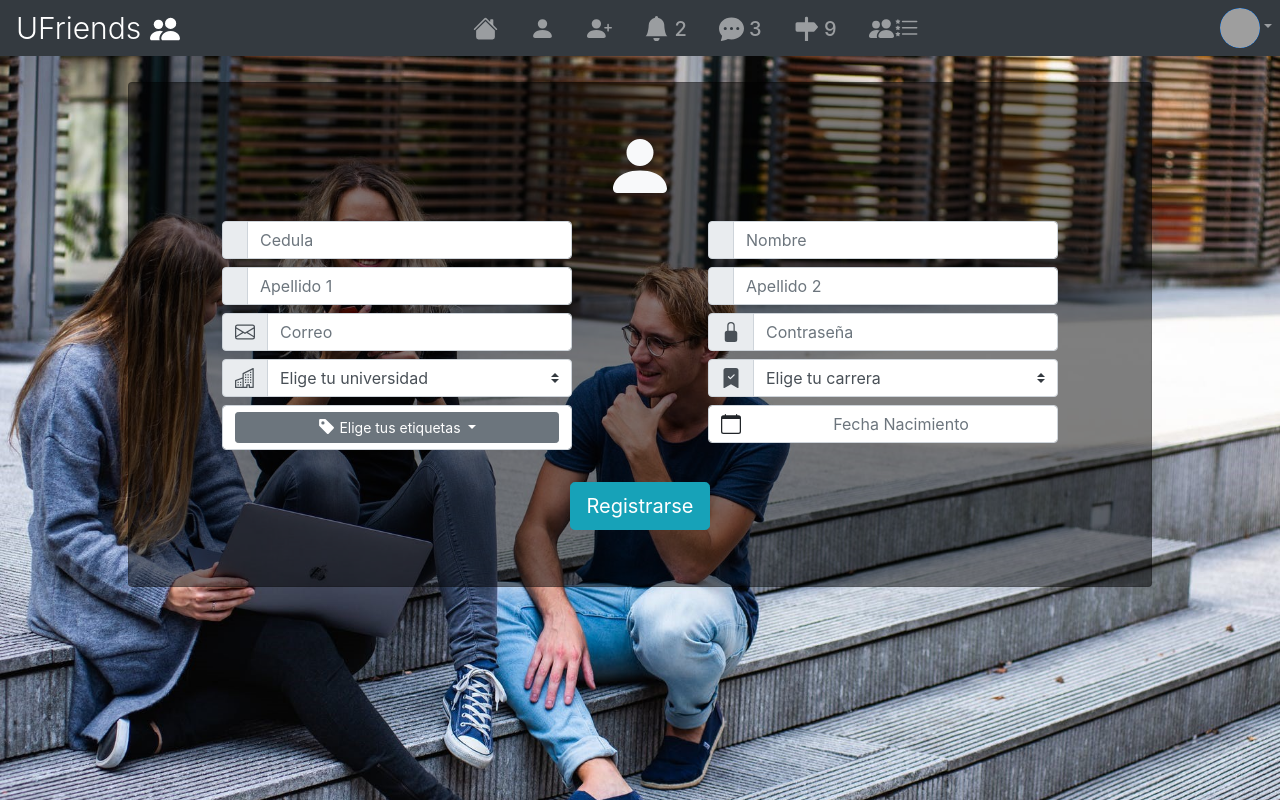
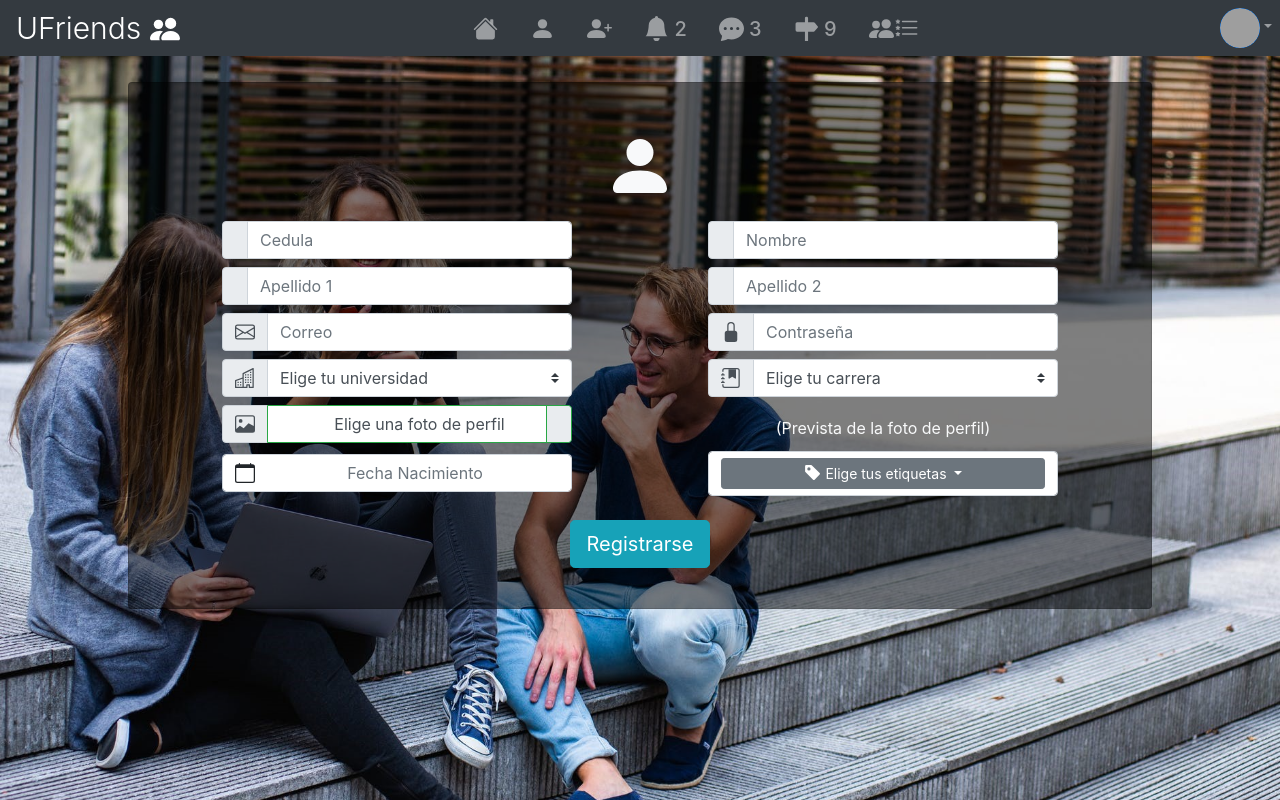
Before and after one commit to Enmeca/Globales, a Vue app in the folder src/frontend/: page /#/signup in a window 1280 px wide. Built offline with nearby package versions, Linux system fonts and the light colour scheme; grey boxes are pictures that could not be loaded.

Commit message:
update login

```diff
--- a/src/frontend/src/pages/session/Login.vue
+++ b/src/frontend/src/pages/session/Login.vue
@@ -27,7 +27,7 @@
               v-model="user.password"
             ></b-form-input>
           </b-input-group>
-          <b-button variant="info" class="m-3" href="./signup"
+          <b-button variant="info" class="m-3" href="#/signup"
             >Registrarse</b-button
           >
           <b-button variant="info" @click="login">Iniciar sesión</b-button>
@@ -48,9 +48,19 @@ export default {
     };
   },
   methods: {
-    login() {
-      //data is bind in v-model in inputs
+    async login() {
       alert(`Email: ${this.user.email}, Password: ${this.user.password}`);
+      /*const response = await fetch('api/v1/users/authenticate', {
+        method: 'POST',
+        headers: { "Content-Type": "application/json"},
+        body: JSON.stringify(this.user)
+      });
+      if(response.status == 200) {
+        this.user = response.body;
+      }else{
+        alert("Credenciales invalidos");
+      }
+      */
     },
   },
 };
--- a/src/frontend/src/pages/session/Signup.vue
+++ b/src/frontend/src/pages/session/Signup.vue
@@ -36,7 +36,7 @@
                 <b-form-input
                   type="text"
                   placeholder="Apellido 1"
-                  v-model="user.lastname_first"
+                  v-model="user.lastname_1"
                 ></b-form-input>
               </b-input-group>
             </b-col>
@@ -47,7 +47,7 @@
                 <b-form-input
                   type="text"
                   placeholder="Apellido 2"
-                  v-model="user.lastname_second"
+                  v-model="user.lastname_2"
                 ></b-form-input>
               </b-input-group>
             </b-col>
@@ -84,7 +84,7 @@
                   <b-icon-building></b-icon-building>
                 </b-input-group-prepend>
                 <b-form-select
-                  v-model="user.university"
+                  v-model="user.university_id"
                   :options="universities"
                 >
                   <template #first>
@@ -97,9 +97,9 @@
             <b-col sm="12" lg="6">
               <b-input-group class="mb-2 input">
                 <b-input-group-prepend is-text>
-                  <b-icon-bookmark-check-fill></b-icon-bookmark-check-fill>
+                  <b-icon-journal-bookmark-fill></b-icon-journal-bookmark-fill>
                 </b-input-group-prepend>
-                <b-form-select v-model="user.career" :options="careers">
+                <b-form-select v-model="user.career_id" :options="careers">
                   <template #first>
                     <option disabled value="">Elige tu carrera</option>
                   </template>
@@ -107,11 +107,57 @@
               </b-input-group>
             </b-col>
 
-            <b-col sm="12" lg="6" align-self="stretch">
+            <b-col sm="12" lg="6" align-self="center">
+              <b-input-group class="mb-2 input">
+                <b-input-group-prepend is-text>
+                  <b-icon-image></b-icon-image>
+                </b-input-group-prepend>
+                <b-form-file
+                  accept="image/*"
+                  v-model="images"
+                  :state="Boolean(images)"
+                  placeholder="Elige una foto de perfil"
+                  browse-text=" "
+                  @change="updateImage"
+                ></b-form-file>
+              </b-input-group>
+            </b-col>
+
+            <b-col
+              v-if="this.urlProfile"
+              class="mb-2"
+              sm="12"
+              lg="6"
+              align-self="center"
+            >
+              <b-img
+                id="preview-photo"
+                :src="this.urlProfile"
+                thumbnail
+                fluid
+                rounded
+                alt="Profile image"
+              ></b-img>
+            </b-col>
+            <b-col v-else sm="12" lg="6" align-self="center">
+              (Prevista de la foto de perfil)
+            </b-col>
+
+            <b-col sm="12" lg="6" class="mb-2" align-self="center">
+              <b-input-group class="mb-2 input">
+                <b-form-datepicker
+                  v-model="user.date_of_birth"
+                  locale="es"
+                  placeholder="Fecha Nacimiento"
+                ></b-form-datepicker>
+              </b-input-group>
+            </b-col>
+
+            <b-col sm="12" lg="6" align-self="center">
               <b-input-group class="mb-2 input">
                 <b-form-tags
                   id="tags-with-dropdown"
-                  v-model="user.tags"
+                  v-model="user_tags"
                   no-outer-focus
                   class="mb-2"
                 >
@@ -181,18 +227,8 @@
               </b-input-group>
             </b-col>
 
-            <b-col sm="12" lg="6" align-self="baseline">
-              <b-input-group class="mb-2 input">
-                <b-form-datepicker
-                  v-model="user.birthday"
-                  locale="es"
-                  placeholder="Fecha Nacimiento"
-                ></b-form-datepicker>
-              </b-input-group>
-            </b-col>
-
             <b-col sm="12" lg="12">
-              <b-button variant="info" class="m-3" href="./signup" size="lg"
+              <b-button variant="info" class="mt-2" href="#/signup" size="lg"
                 >Registrarse</b-button
               >
             </b-col>
@@ -221,30 +257,38 @@ export default {
         "Basketbol",
       ],
       careers: [
-        "Ingenieria de Sistemas",
-        "Administracion de Empresas",
-        "Mecatronica",
-        "Biologia",
-        "Topografia",
+        { value: "ING-SYS", text: "Ingenieria de Sistemas" },
+        { value: "ADM", text: "Administracion de Empresas" },
+        { value: "MECTR", text: "Mecatronica" },
+        { value: "BIO", text: "Biologia" },
+        { value: "TOP", text: "Topografia" },
       ],
       universities: [
-        "Universidad de Costa Rica",
-        "Universidad Nacional de Costa Rica",
-        "Instituto Tecnologico de Costa Rica",
-        "Universidad Estatal a Distancia",
+        { value: "UCR", text: "Universidad de Costa Rica" },
+        { value: "UNA", text: "Universidad Nacional de Costa Rica" },
+        { value: "TEC", text: "Instituto Tecnologico de Costa Rica" },
+        { value: "UNED", text: "Universidad Estatal a Distancia" },
       ],
+      images: [],
+      urlProfile: null, //"https://source.unsplash.com/150x150/?icon",
       user: {
         id: "",
-        name: "",
-        lastname_first: "",
-        lastname_second: "",
-        birthday: "",
+        career_id: "",
+        university_id: "",
         email: "",
         password: "",
-        career: "",
-        university: "",
+        name: "",
+        lastname_1: "",
+        lastname_2: "",
+        date_of_birth: "",
         description: "",
-        tags: [],
+        is_tutor: false,
+        is_admin: false,
+      },
+      user_tags: [],
+      user_photo: {
+        user_uid: "",
+        profile_pic: "",
       },
     };
   },
@@ -259,6 +303,11 @@ export default {
       .then((data) => {
         this.universities = data;
       });
+    fetch("/api/v1/careers")
+      .then((response) => response.text())
+      .then((data) => {
+        this.careers = data;
+      });
     fetch("/api/v1/user")
       .then((response) => response.text())
       .then((data) => {
@@ -269,7 +318,7 @@ export default {
     availableOptions() {
       const criteria = this.searchTag.trim().toLowerCase();
       const options = this.tags.filter(
-        (opt) => this.user.tags.indexOf(opt) === -1
+        (opt) => this.user_tags.indexOf(opt) === -1
       );
       if (criteria) {
         return options.filter(
@@ -286,8 +335,7 @@ export default {
     },
   },
   methods: {
-    async login() {
-      //data is bind in v-model in inputs
+    async signup() {
       alert(`Email: ${this.user.email}, Password: ${this.user.password}`);
       /*const response = await fetch('http://localhost:9191/api/v1/users/authenticate', {
         method: 'POST',
@@ -298,6 +346,9 @@ export default {
     onOptionClick({ option, addTag }) {
       addTag(option);
       this.searchTag = "";
+    },
+    updateImage(e) {
+      this.urlProfile = URL.createObjectURL(e.target.files[0]);
     },
   },
 };
@@ -314,4 +365,7 @@ center {
 .input {
   max-width: 350px;
 }
+#preview-photo {
+  max-height: 100px;
+}
 </style>
```
